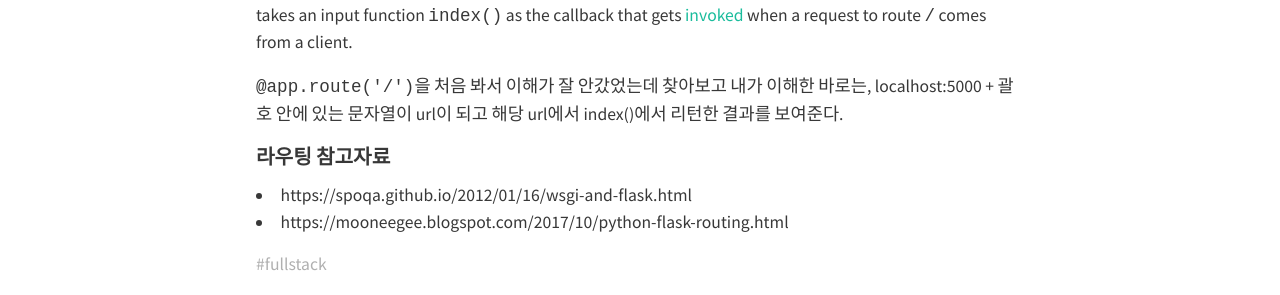
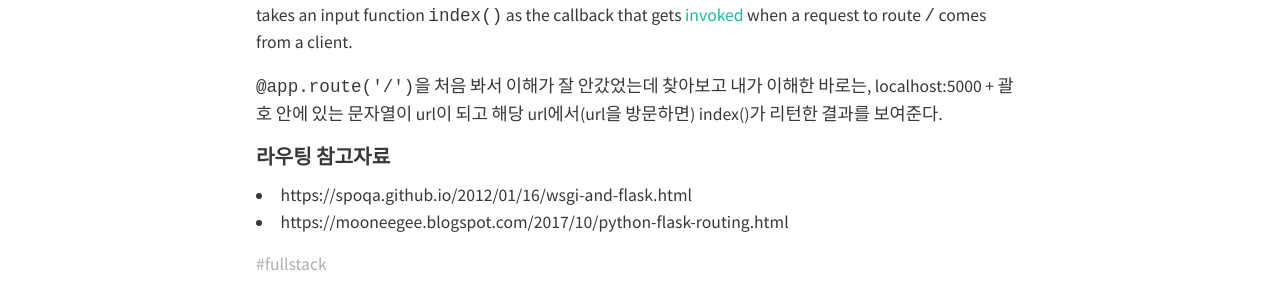
Before and after one commit to HyunlangBan/hyunlangban.github.io, a Jekyll site: the page built from _posts/2020-01-29-fullstack-06.md, in a window 1280 px wide. Shown: the part 1099-1394 px from the top of the page. Built offline with Jekyll 4.4.1, drawn with Linux system fonts in a browser that asks for light colours; nearby versions of some CDN libraries.

Commit message:
Update 2020-01-29-fullstack-06.md

```diff
--- a/_posts/2020-01-29-fullstack-06.md
+++ b/_posts/2020-01-29-fullstack-06.md
@@ -36,7 +36,7 @@ def index():     # route handler, Index is a standard name for the route handler
 
 @app.route is a Python [decorator](http://schoolofweb.net/blog/posts/%ED%8C%8C%EC%9D%B4%EC%8D%AC-%EB%8D%B0%EC%BD%94%EB%A0%88%EC%9D%B4%ED%84%B0-decorator/). Decorators take functions and returns another function, usually extending the input function with additional("decorated") funcionality. @app.route is a decorator that takes an input function `index()` as the callback that gets [invoked](https://stackoverflow.com/questions/18505422/whats-the-difference-between-call-and-invoke) when a request to route `/` comes from a client.
 
-`@app.route('/')`을 처음 봐서 이해가 잘 안갔었는데 찾아보고 내가 이해한 바로는, localhost:5000 + 괄호 안에 있는 문자열이 url이 되고 해당 url에서 index()에서 리턴한 결과를 보여준다.
+`@app.route('/')`을 처음 봐서 이해가 잘 안갔었는데 찾아보고 내가 이해한 바로는, localhost:5000 + 괄호 안에 있는 문자열이 url이 되고 해당 url에서(url을 방문하면) index()가 리턴한 결과를 보여준다.
 
 
 #### 라우팅 참고자료
```
